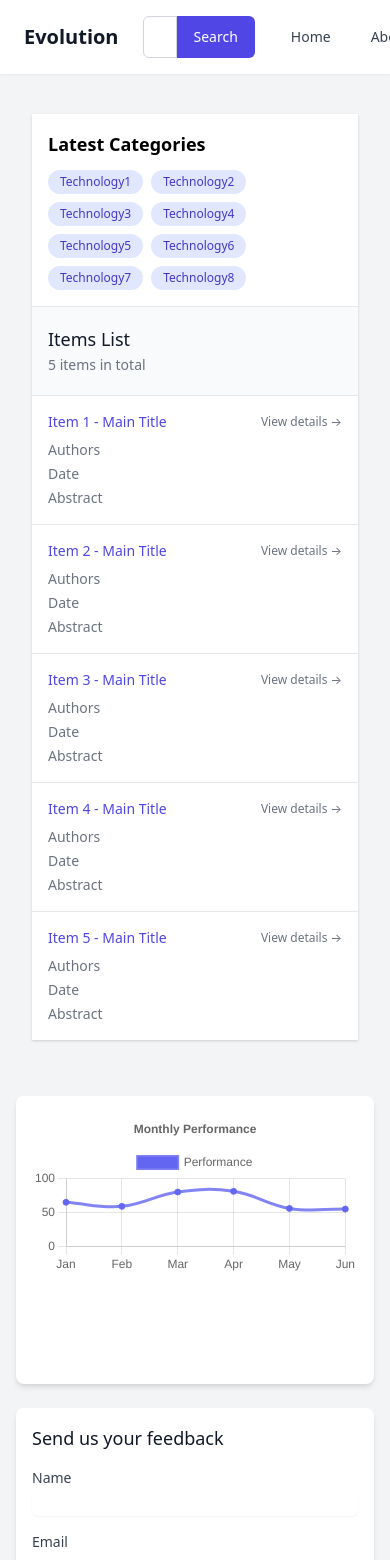
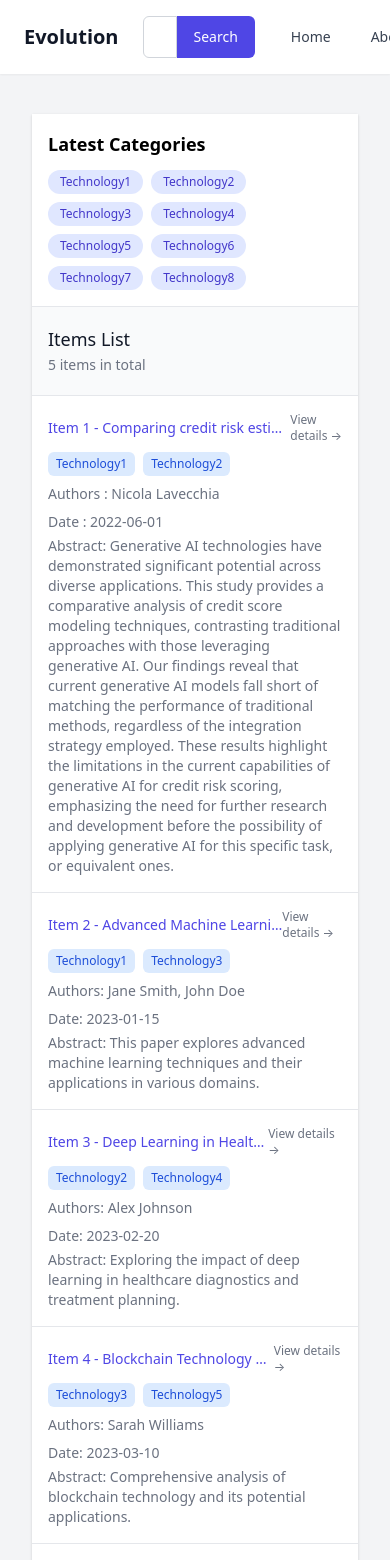
Before and after one commit to thrinadhnimmagadda1/LITE, a React (Create React App) app: page / in a window 390 px wide. Shown: the top 1560 px of the page. Built offline with nearby package versions, Linux system fonts and the light colour scheme.

Commit message:
feat: add technology filtering and PDF viewer improvements
- Added technology tags to items
- Implemented filtering by technology
- Created separate PDFViewer component
- Improved UI/UX for PDF viewing
- Added responsive design for technology tags

```diff
--- a/src/App.js
+++ b/src/App.js
@@ -6,61 +6,86 @@ import ItemDetail from './components/ItemDetail';
 import Sidebar from './components/Sidebar';
 import Header from './components/Header';
 
-// Define items data outside the component so it can be exported and imported elsewhere
+// Define items data with technology categories
 export const items = [
   {
     id: 1,
-    title: 'Item 1 - Main Title',
-    line1: 'Authors',
-    line2: 'Date',
-    line3: 'Abstract',
-    line4: 'https://arxiv.org/abs/2206.00001'
+    title: 'Item 1 - Comparing credit risk estimates in the GEN-AI era',
+    line1: 'Authors : Nicola Lavecchia',
+    line2: 'Date : 2022-06-01',
+    line3: 'Abstract: Generative AI technologies have demonstrated significant potential across diverse applications. This study provides a comparative analysis of credit score modeling techniques, contrasting traditional approaches with those leveraging generative AI. Our findings reveal that current generative AI models fall short of matching the performance of traditional methods, regardless of the integration strategy employed. These results highlight the limitations in the current capabilities of generative AI for credit risk scoring, emphasizing the need for further research and development before the possibility of applying generative AI for this specific task, or equivalent ones.',
+    line4: 'https://arxiv.org/abs/2206.00001',
+    technologies: ['Technology1', 'Technology2']
   },
   {
     id: 2,
-    title: 'Item 2 - Main Title',
-    line1: 'Authors',
-    line2: 'Date',
-    line3: 'Abstract',
-    line4: 'https://arxiv.org/abs/2206.00001'
+    title: 'Item 2 - Advanced Machine Learning Techniques',
+    line1: 'Authors: Jane Smith, John Doe',
+    line2: 'Date: 2023-01-15',
+    line3: 'Abstract: This paper explores advanced machine learning techniques and their applications in various domains.',
+    line4: 'https://arxiv.org/abs/2206.00002',
+    technologies: ['Technology1', 'Technology3']
   },
   {
     id: 3,
-    title: 'Item 3 - Main Title',
-    line1: 'Authors',
-    line2: 'Date',
-    line3: 'Abstract',
-    line4: 'https://arxiv.org/abs/2206.00001'
+    title: 'Item 3 - Deep Learning in Healthcare',
+    line1: 'Authors: Alex Johnson',
+    line2: 'Date: 2023-02-20',
+    line3: 'Abstract: Exploring the impact of deep learning in healthcare diagnostics and treatment planning.',
+    line4: 'https://arxiv.org/abs/2206.00003',
+    technologies: ['Technology2', 'Technology4']
   },
   {
     id: 4,
-    title: 'Item 4 - Main Title',
-    line1: 'Authors',
-    line2: 'Date',
-    line3: 'Abstract',
-    line4: 'https://arxiv.org/abs/2206.00001'
+    title: 'Item 4 - Blockchain Technology Overview',
+    line1: 'Authors: Sarah Williams',
+    line2: 'Date: 2023-03-10',
+    line3: 'Abstract: Comprehensive analysis of blockchain technology and its potential applications.',
+    line4: 'https://arxiv.org/abs/2206.00004',
+    technologies: ['Technology3', 'Technology5']
   },
   {
     id: 5,
-    title: 'Item 5 - Main Title',
-    line1: 'Authors',
-    line2: 'Date',
-    line3: 'Abstract',
-    line4: 'https://arxiv.org/abs/2206.00001'
+    title: 'Item 5 - Quantum Computing Fundamentals',
+    line1: 'Authors: Michael Brown',
+    line2: 'Date: 2023-04-05',
+    line3: 'Abstract: Introduction to quantum computing principles and their implications for the future.',
+    line4: 'https://arxiv.org/abs/2206.00005',
+    technologies: ['Technology1', 'Technology4']
   }
 ];
 
 function App() {
+  const [filteredItems, setFilteredItems] = useState(items);
+  const [activeFilter, setActiveFilter] = useState(null);
+
   const handleSearch = (searchQuery) => {
-    console.log('Searching for:', searchQuery);
-    // Here you would typically filter your items based on the search query
-    // If you need to filter the 'items' array for display within App,
-    // you might want to use a state variable initialized with this 'items' data.
+    if (!searchQuery.trim()) {
+      setFilteredItems(items);
+      return;
+    }
+    const lowercasedQuery = searchQuery.toLowerCase();
+    const filtered = items.filter(item =>
+      item.title.toLowerCase().includes(lowercasedQuery) ||
+      item.line1.toLowerCase().includes(lowercasedQuery) ||
+      item.line3.toLowerCase().includes(lowercasedQuery)
+    );
+    setFilteredItems(filtered);
   };
 
   const handleCategorySelect = (category) => {
-    console.log('Selected category:', category);
-    // Here you would typically filter items by the selected category
+    if (activeFilter === category) {
+      // If clicking the same category, clear the filter
+      setFilteredItems(items);
+      setActiveFilter(null);
+    } else {
+      // Filter items by the selected technology
+      const filtered = items.filter(item =>
+        item.technologies.includes(category)
+      );
+      setFilteredItems(filtered);
+      setActiveFilter(category);
+    }
   };
 
   return (
@@ -75,7 +100,7 @@ function App() {
                 element={
                   <ListSection
                     title="Items List"
-                    items={items}
+                    items={filteredItems}
                     onCategorySelect={handleCategorySelect}
                   />
                 }
--- a/src/components/ItemDetail.js
+++ b/src/components/ItemDetail.js
@@ -1,5 +1,6 @@
 import { useParams, Link } from 'react-router-dom';
 import { items } from '../App';
+import PDFViewer from './PDFViewer';
 
 const ItemDetail = () => {
   const { id } = useParams(); // We only need id from params to find the item
@@ -24,28 +25,10 @@ const ItemDetail = () => {
       currentItem.line2,
       currentItem.line3,
       <div className="w-full bg-white">
-        <div className="flex justify-between items-center p-4 border-b">
-          <Link to={currentItem.line4} className="text-blue-600 hover:underline font-medium">{currentItem.line4}</Link>
-          <a
-            href="https://ai4society.github.io/publications/papers_local/litevol.pdf"
-            download
-            className="px-5 py-2.5 bg-blue-600 text-white rounded-lg hover:bg-blue-700 transition-colors flex items-center gap-2 shadow-sm"
-          >
-            <svg className="w-5 h-5" fill="none" stroke="currentColor" viewBox="0 0 24 24" xmlns="http://www.w3.org/2000/svg">
-              <path strokeLinecap="round" strokeLinejoin="round" strokeWidth="2" d="M4 16v1a3 3 0 003 3h10a3 3 0 003-3v-1m-4-4l-4 4m0 0l-4-4m4 4V4"></path>
-            </svg>
-            Download PDF
-          </a>
-        </div>
-        <div className="w-full h-[calc(1000vh-2000px)] min-h-[10000px]">
-          <iframe
-            src="https://ai4society.github.io/publications/papers_local/litevol.pdf"
-            className="w-full h-full border-0"
-            title="PDF Viewer"
-          >
-            This browser does not support PDFs. Please use the download button above to view the PDF.
-          </iframe>
-        </div>
+        <PDFViewer
+          pdfUrl="https://ai4society.github.io/publications/papers_local/litevol.pdf"
+          downloadUrl={currentItem.line4}
+        />
       </div>
     ]
   };
@@ -64,7 +47,6 @@ const ItemDetail = () => {
             </Link>
           </div>
         </div>
-
         <div className="p-0">
           <dl className="divide-y divide-gray-200">
             {item.content.map((line, index) => (
--- a/src/components/ListSection.js
+++ b/src/components/ListSection.js
@@ -2,7 +2,7 @@ import React from 'react';
 import { Link } from 'react-router-dom';
 import { categories } from '../constants/categories';
 
-const ListSection = ({ title, items, onCategorySelect }) => {
+const ListSection = ({ title, items = [], onCategorySelect }) => {
   return (
     <div className="max-w-3xl mx-auto py-6 px-4 sm:px-6 lg:px-8">
       <div className="bg-white shadow overflow-hidden sm:rounded-lg">
@@ -47,17 +47,32 @@ const ListSection = ({ title, items, onCategorySelect }) => {
                     </p>
                     <span className="text-xs text-gray-500">View details →</span>
                   </div>
-                  <div className="mt-2 sm:flex sm:justify-between">
-                    <div className="sm:flex">
-                      <p className="flex items-center text-sm text-gray-500">
-                        {item.line1}
-                      </p>
+                  <div className="mt-2">
+                    <div className="flex flex-wrap gap-2 mb-2">
+                      {item.technologies?.map((tech, techIndex) => (
+                        <button
+                          key={techIndex}
+                          onClick={(e) => {
+                            e.preventDefault();
+                            e.stopPropagation();
+                            onCategorySelect?.(tech);
+                          }}
+                          className="px-2 py-1 text-xs font-medium text-blue-700 bg-blue-100 rounded-md hover:bg-blue-200 focus:outline-none focus:ring-2 focus:ring-offset-1 focus:ring-blue-500"
+                        >
+                          {tech}
+                        </button>
+                      ))}
                     </div>
-                  </div>
-                  <div className="mt-1">
-                    <p className="text-sm text-gray-500">
-                      {item.line2}
-                    </p>
+                    <div className="sm:flex sm:justify-between">
+                      <div className="sm:flex">
+                        <p className="flex items-center text-sm text-gray-500">
+                          {item.line1}
+                        </p>
+                      </div>
+                      <div className="mt-2 flex items-center text-sm text-gray-500 sm:mt-0">
+                        <p>{item.line2}</p>
+                      </div>
+                    </div>
                   </div>
                   <div className="mt-1">
                     <p className="text-sm text-gray-500">
--- /dev/null
+++ b/src/components/PDFViewer.js
@@ -0,0 +1,32 @@
+import React from 'react';
+
+const PDFViewer = ({ pdfUrl, downloadUrl }) => {
+  return (
+    <div className="w-full h-[90vh] bg-gray-100 flex flex-col">
+      <div className="flex justify-end items-center p-4 border-b bg-white">
+        <a
+          href={pdfUrl}
+          download
+          className="px-5 py-2.5 bg-blue-600 text-white rounded-lg hover:bg-blue-700 transition-colors flex items-center gap-2 shadow-sm"
+        >
+          <svg className="w-5 h-5" fill="none" stroke="currentColor" viewBox="0 0 24 24" xmlns="http://www.w3.org/2000/svg">
+            <path strokeLinecap="round" strokeLinejoin="round" strokeWidth="2" d="M4 16v1a3 3 0 003 3h10a3 3 0 003-3v-1m-4-4l-4 4m0 0l-4-4m4 4V4"></path>
+          </svg>
+          Download PDF
+        </a>
+      </div>
+
+      <div className="flex-1">
+        <iframe
+          src={pdfUrl}
+          className="w-full h-full border-0 bg-white"
+          title="PDF Viewer"
+        >
+          This browser does not support PDFs. Please use the download button above to view the PDF.
+        </iframe>
+      </div>
+    </div>
+  );
+};
+
+export default PDFViewer;
```
Also changed, not shown: 2 other files (tests, documents, lock files or other folders).
